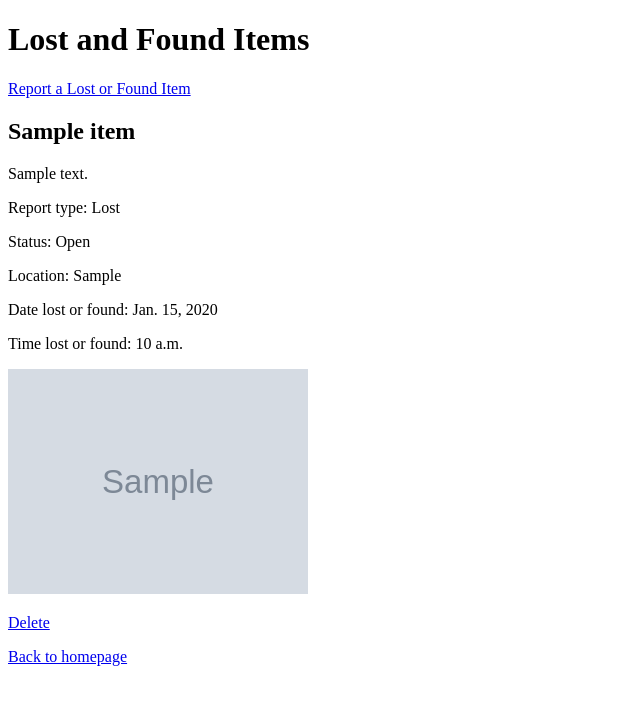
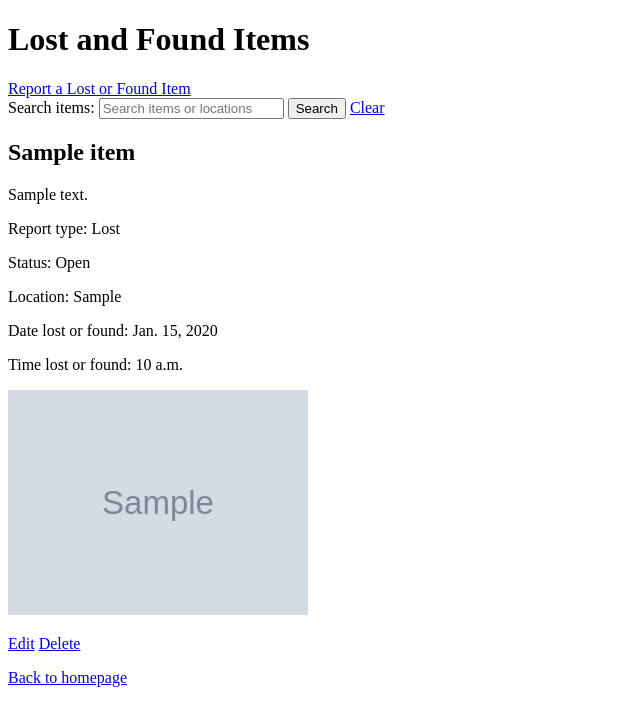
Before and after one commit to moduwo/MavLost, a Django app: page /items/ in a window 1280 px wide. Shown: the top 726 px of the page, without its empty margins (0-640 px from the left). Run offline with Django 5.2, Linux system fonts and the light colour scheme; a user stored in the database is signed in; tables that the repository leaves empty hold one stand-in row (values such as "Sample post"); grey boxes marked "Sample" are stand-in pictures.

Commit message:
add search and creator-only edit item

```diff
--- a/items/templates/items/item_list.html
+++ b/items/templates/items/item_list.html
@@ -10,6 +10,14 @@
 
     <!-- link to lost/found item report form -->
     <a href="{% url 'create_item' %}">Report a Lost or Found Item</a>
+
+    <!-- search active listings by name, description, or location -->
+    <form method="get" action="{% url 'item_list' %}">
+        <label for="search">Search items:</label>
+        <input type="search" id="search" name="q" value="{{ query }}" placeholder="Search items or locations">
+        <button type="submit">Search</button>
+        <a href="{% url 'item_list' %}">Clear</a>
+    </form>
 
     <!-- display each active item -->
      {% for item in items %}
@@ -27,14 +35,23 @@
         {% if item.photo %}
             <img src="{{ item.photo.url }}" alt="Photo of {{ item.name }}" width="300">
         {% endif %}
-        <!-- display delete link only for item creator -->
+        <!-- display edit/delete link only for item creator -->
         {% if item.created_by == user %}
-            <p><a href="{% url 'delete_item' item.pk %}">Delete</a></p>
+            <p>
+                <a href="{% url 'edit_item' item.pk %}">Edit</a>
+                <a href="{% url 'delete_item' item.pk %}">Delete</a>
+            </p>
         {% endif %}
-     </article>
+    </article>
 
-     {% empty %}
-        <p>No active items.</p>
+    <!-- display message when no items are found -->
+    {% empty %}
+        {% if query %}
+            <p>No items match your search.</p>
+        {% else %}
+            <p>No active items.</p>
+        {% endif %}
+
     {% endfor %}
 
    <!-- return to homepage link -->
--- a/items/urls.py
+++ b/items/urls.py
@@ -7,4 +7,5 @@ urlpatterns = [
     path('items/new/', views.create_item, name='create_item'),
     path('items/', views.item_list, name='item_list'),
     path('items/<int:pk>/delete/', views.delete_item, name='delete_item'),
+    path('items/<int:pk>/edit/', views.edit_item, name='edit_item'),
 ]
--- a/items/views.py
+++ b/items/views.py
@@ -8,6 +8,7 @@ from .models import Item
 # display home page
 def home(request):
     return render(request, "items/home.html")
+
 
 # require users to be logged in to submit item posts
 @login_required
@@ -25,21 +26,52 @@ def create_item(request):
     # display item form
     return render(request, "items/item_form.html", {"form": form})
 
+
+# display list of items for logged in users
 @login_required
-# display list of items for logged in users
 def item_list(request):
-    # filter/show items that are open or in claim review
+    # get search query from URL and remove whitespace
+    query = request.GET.get('q', '').strip()
+    # show active items w/ newest first
     items = Item.objects.filter(status__in=['open', 'claim_in_review']).order_by('-created_at')
+    # filter items when search query is given
+    if query:
+        items = (
+            items.filter(name__icontains=query) |
+            items.filter(description__icontains=query) |
+            items.filter(location__icontains=query)
+        ).order_by('created_at')
+
     # display item listings
-    return render(request, 'items/item_list.html', {'items': items})
+    return render(request, 'items/item_list.html', {'items': items, 'query': query})
+
 
 # require users to be logged in to delete items
 @login_required
 def delete_item(request, pk):
-    # get item only if logged-in user created it
+    # get item only if logged in user created it
     item = get_object_or_404(Item, pk=pk, created_by=request.user)
     if request.method == "POST":            # check if delete was confirmed
         item.delete()                       # delete item from database
         return redirect("item_list")         # redirect to item list
     # display confirmation before deleting
     return render(request, "items/item_confirm_delete.html", {"item": item})
+
+
+# require user to be logged in to edit user-created item
+@login_required
+def edit_item(request, pk):
+    # get item created by logged in user
+    item = get_object_or_404(Item, pk=pk, created_by=request.user)
+    if request.method == "POST":            # check if form was submitted
+        # fill form w/ submitted changes
+        form = ItemForm(request.POST, request.FILES, instance=item,)
+
+        if form.is_valid():
+            form.save()                  # update existing item in database
+            return redirect("item_list") # return to item list
+    else:
+        # fill form w/ existing item data
+        form = ItemForm(instance=item)
+    # display item form
+    return render(request, "items/item_form.html", {"form": form})
```
Also changed, not shown: items/templates/items/item_form.html (+15 -3 lines).
